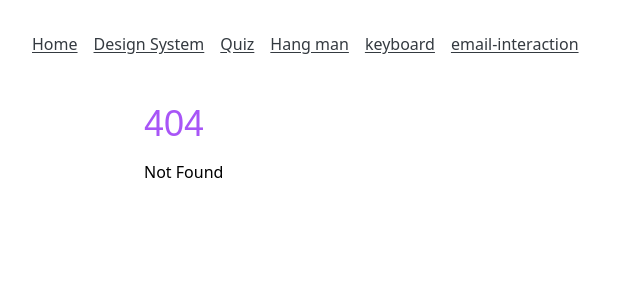
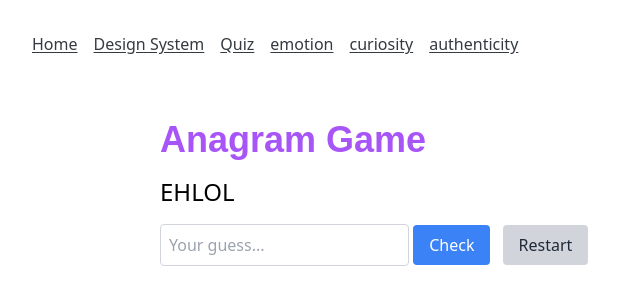
Before and after one commit to Lenniott/modality-playground, a SvelteKit app: page /emotion in a window 1280 px wide. Before the commit this address had no page. Shown: the top 304 px of the page, without its empty margins (0-640 px from the left). Built offline with nearby package versions, Linux system fonts and the light colour scheme.

Commit message:
anagram game added

```diff
--- a/src/routes/+layout.svelte
+++ b/src/routes/+layout.svelte
@@ -7,9 +7,9 @@
 	<a href="/">Home</a>
 	<a href="/design-system">Design System</a>
 	<a href="/quiz">Quiz</a>
-	<a href="/hang-man">Hang man</a>
-	<a href="/keyboard">keyboard</a>
-	<a href="email-interaction">email-interaction</a>
+	<a href="/emotion">emotion</a>
+	<a href="/curiosity">curiosity</a>
+	<a href="authenticity">authenticity</a>
 	</nav>
 <main class="max-w-5xl mx-auto p-4">
 	<slot />
--- a/src/routes/email-interaction/+page.svelte
+++ b/src/routes/authenticity/+page.svelte
@@ -1,5 +1,5 @@
 <script lang="ts">
-  import  Email  from '../email-interaction/components/email.svelte';
+  import Email from "./components/email.svelte";
     let container1Items: Array<{ id: number, part: string, option: string, name: string, order: number, score: number, feedback: string }>= [
 
     ];
--- a/src/routes/email-interaction/components/email.svelte
+++ b/src/routes/authenticity/components/email.svelte
@@ -64,11 +64,11 @@
 <div class="mt-4">
   <!-- Button to calculate score and show feedback -->
   <button class="p-2 bg-blue-500 text-white rounded" on:click={calculateScoreAndFeedback}>
-      Calculate Score and Show Feedback
+      see profile of email
   </button>
   <div class="mt-2">
-      <p><strong>Total Score:</strong> {totalScore}</p>
-      <p><strong>Feedbacks:</strong></p>
+      <p><strong>This should be a color profile</strong> {totalScore}</p>
+      <p><strong>Feedbacks with colors:</strong></p>
       <ul>
           {#each feedbacks as feedback}
               <li>{feedback}</li>
--- a/src/routes/hang-man/+page.svelte
+++ b/src/routes/curiosity/+page.svelte
@@ -4,6 +4,8 @@
 	import { derived } from 'svelte/store';
 	import { fade, fly } from 'svelte/transition';
 
+
+	let wordToGuess = 'be comfortable with the uncertainty in discovery';
 	// Keyboard configuration
 	const keys = [
 		['Q', 'W', 'E', 'R', 'T', 'Y', 'U', 'I', 'O', 'P'],
@@ -26,7 +28,7 @@
 	let guessedLetters: string[] = [];
 	let rightLetters: string[] = [];
 	let message: string = '';
-	let wordToGuess = 'be comfortable with the uncertainty in discovery';
+
 	let displayWord: string[] = wordToGuess
 		.split('')
 		.map((char) => (char === ' ' || char === '-' ? char : '_'));
@@ -154,7 +156,7 @@
 		}
 	});
 
-  function  charactersChange(char){
+  function  charactersChange(char: string){
     if(char === ' '){
       return 'mx-[2px]'
     }
--- /dev/null
+++ b/src/routes/emotion/+page.svelte
@@ -0,0 +1,7 @@
+<script>
+    import Anagram from "./components/anagram.svelte";
+</script>
+
+<div>
+    <Anagram wordToGuess="HELLO" feedbackMessageWrong="Ha look at you" feedbackMessageRight="PFt was easy"/>
+</div>
--- /dev/null
+++ b/src/routes/emotion/components/anagram.svelte
@@ -0,0 +1,78 @@
+<script lang="ts">
+    import { onMount } from 'svelte';
+
+    // Props
+    export let wordToGuess: string = "HELLO";
+    export let feedbackMessageWrong: string = "";
+    export let feedbackMessageRight: string = "";
+    // State variables
+    let feedback: string = "";
+    let shuffledWord: string = "";
+    let answer: string = "";
+
+    // Shuffle function
+    function shuffle(array: any[]) {
+      let currentIndex = array.length, randomIndex;
+
+      // While there remain elements to shuffle...
+      while (currentIndex != 0) {
+        // Pick a remaining element...
+        randomIndex = Math.floor(Math.random() * currentIndex);
+        currentIndex--;
+
+        // And swap it with the current element.
+        [array[currentIndex], array[randomIndex]] = [
+          array[randomIndex], array[currentIndex]];
+      }
+
+      return array;
+    }
+
+    // On mount, shuffle the word
+    onMount(() => {
+      shuffleWord();
+    });
+
+    function shuffleWord() {
+      shuffledWord = shuffle(wordToGuess.split('')).join('');
+    }
+
+    function checkAnswer() {
+      if (answer.toUpperCase() === wordToGuess) {
+        feedback = "Correct!";
+      } else {
+        feedback = "Try again.";
+      }
+    }
+
+    function restart() {
+      shuffleWord();
+      feedback = "";
+      answer = "";
+    }
+  </script>
+
+  <style lang="postcss" global>
+    /* Global styles here */
+  </style>
+
+  <main class="p-4">
+    <h1 class="text-4xl font-bold mb-4">Anagram Game</h1>
+
+    {#if feedback}
+      <p class="mb-4">{feedback}</p>
+      {#if feedback==="Try again."}
+      <p>{feedbackMessageWrong}</p>
+      {/if}
+      {#if feedback==="Correct!"}
+      <p>{feedbackMessageWrong}</p>
+      {/if}
+    {/if}
+
+    <p class="text-2xl mb-4">{shuffledWord}</p>
+
+    <input type="text" bind:value={answer} placeholder="Your guess..." class="p-2 mb-4 border border-gray-300 rounded" />
+
+    <button on:click={checkAnswer} class="px-4 py-2 bg-blue-500 text-white rounded mr-2">Check</button>
+    <button on:click={restart} class="px-4 py-2 bg-gray-300 text-gray-800 rounded">Restart</button>
+  </main>
```
Also changed, not shown: src/routes/authenticity/+layout.svelte (renamed from src/routes/email-interaction/+layout.svelte), src/routes/authenticity/components/index.ts (renamed from src/routes/email-interaction/components/index.ts), src/routes/authenticity/data/responce-data.ts (renamed from src/routes/email-interaction/data/responce-data.ts), src/routes/authenticity/data/student-letter-data.ts (renamed from src/routes/email-interaction/data/student-letter-data.ts).
